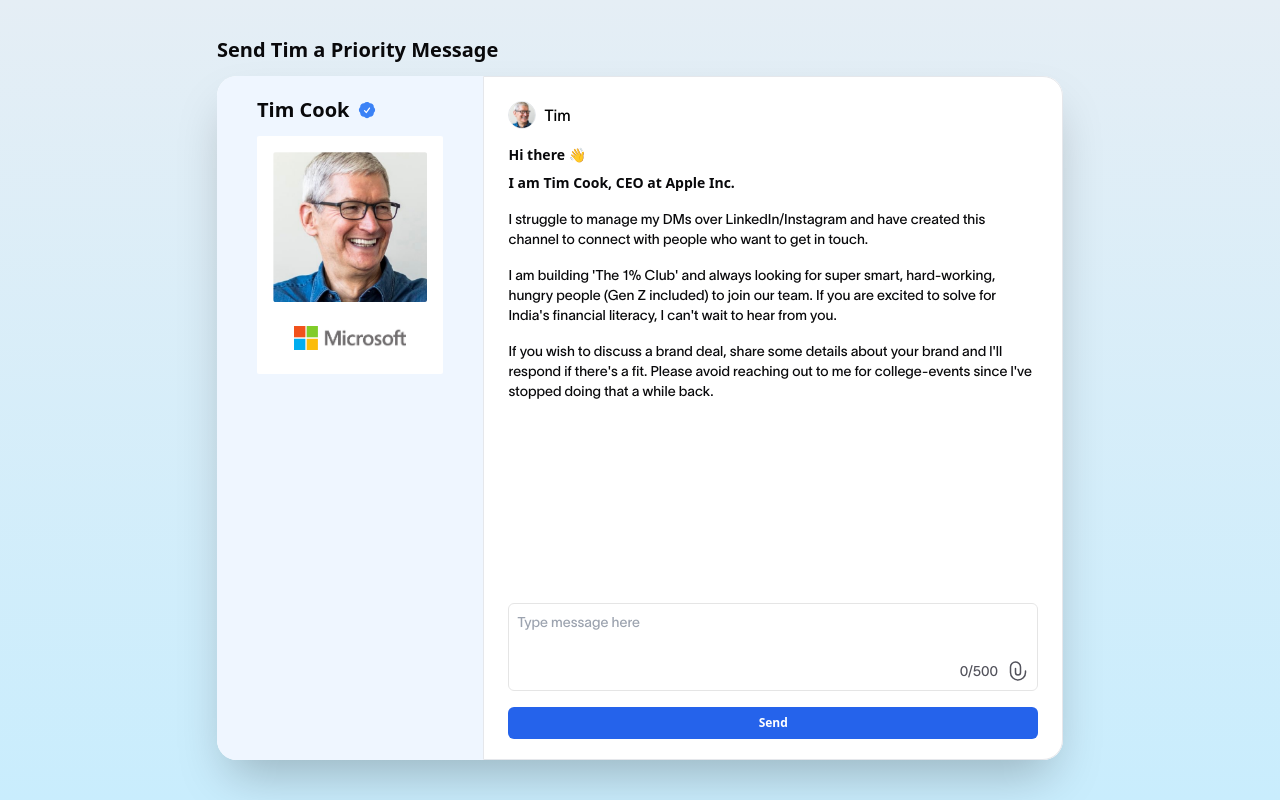
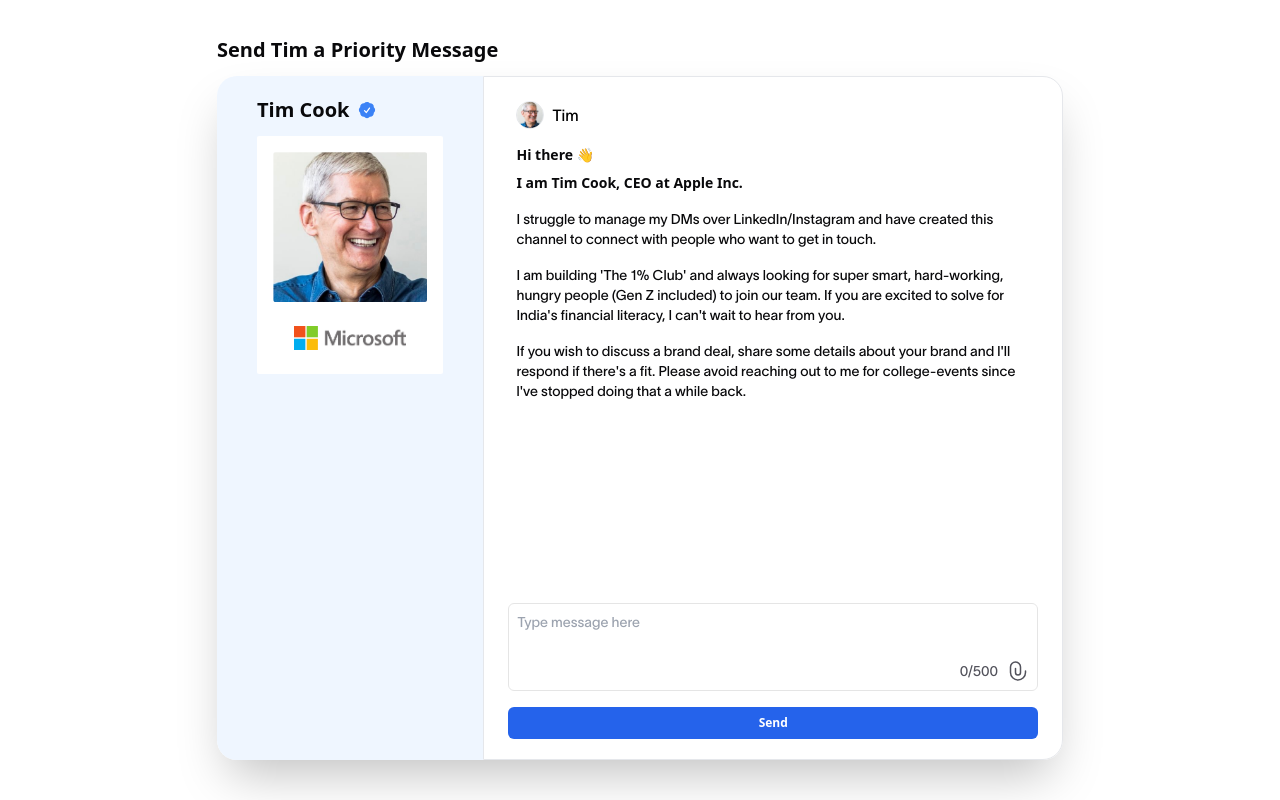
Before and after one commit to biomathcode/lynx-bot, a React (Vite) app: page / in a window 1280 px wide. Built offline with nearby package versions, Linux system fonts and the light colour scheme; a web font is replaced by a local one.

Commit message:
fix: background

```diff
--- a/src/App.tsx
+++ b/src/App.tsx
@@ -40,7 +40,7 @@
         </div>
 
         <div className=" rounded-e-[20px] w-full   flex flex-col justify-between  border h-full   text-left max-w-3xl  max-h-full overflow-scroll ">
-          <div className=" px-6 py-6 flex flex-col gap-4 w-full h-full overflow-scroll ">
+          <div className=" px-8 py-6 flex flex-col gap-4 w-full h-full overflow-scroll  ">
             <Avatar name={user.firstName} src={user.imageUrl} />
 
             <div className="flex flex-col gap-2">
--- a/src/index.css
+++ b/src/index.css
@@ -92,9 +92,7 @@
 }
 
 
-body {
-  background: linear-gradient(to bottom, #E5EEF5, #C9EDFD);
-}
+
 
 :root {
 
```
